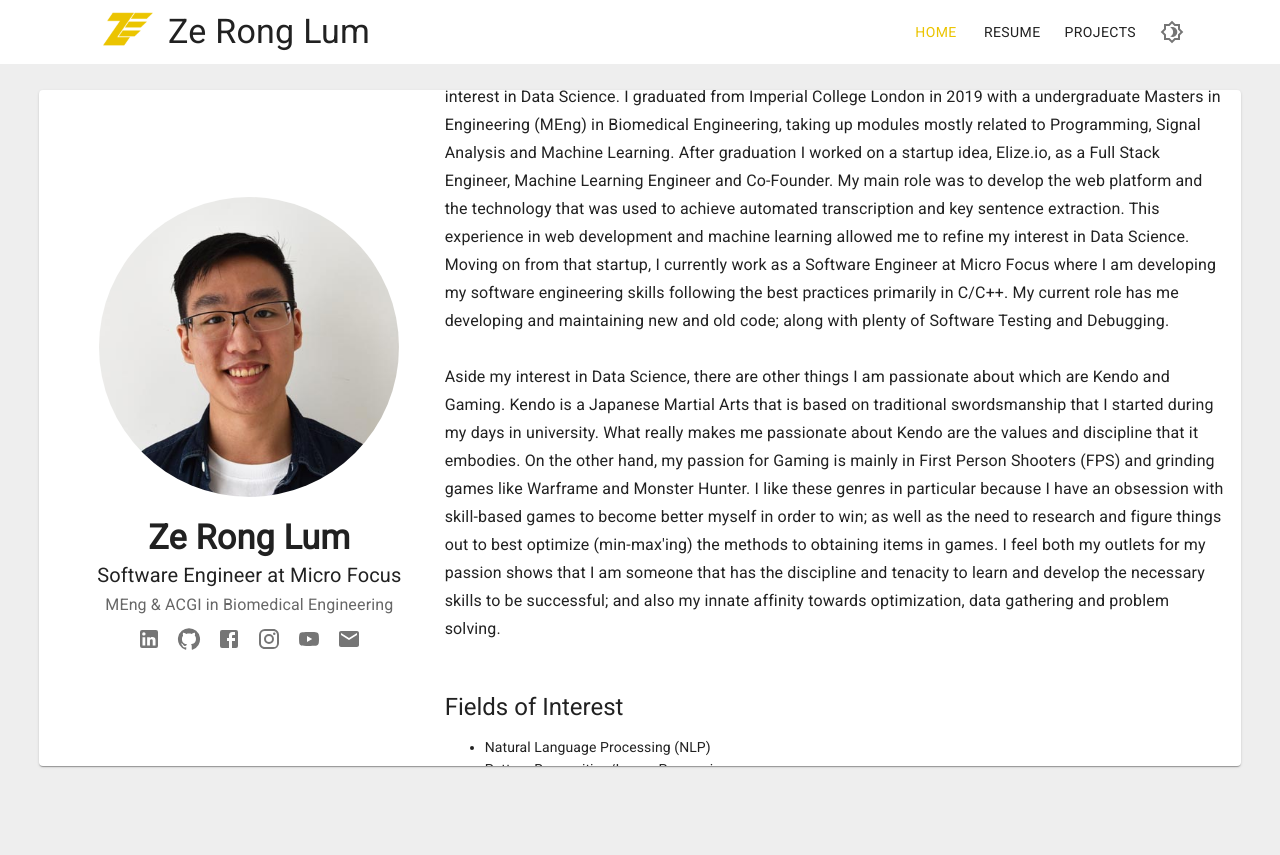
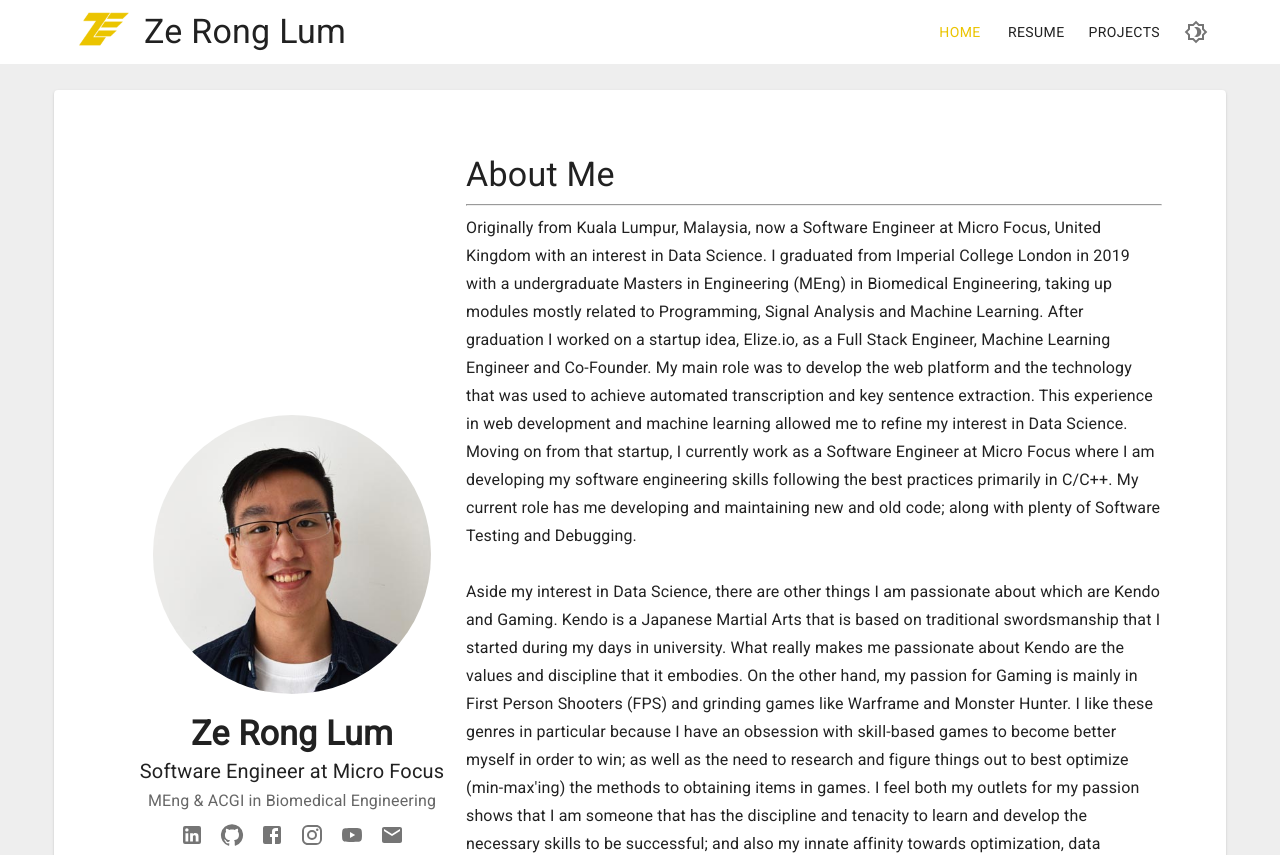
Before and after one commit to zl8115/portfolio, a React (Create React App) app: page / in a window 1280 px wide. Shown: the top 855 px of the page. Before the commit the page ends 800 px from the top, so only its background shows below. Built offline with nearby package versions, Linux system fonts and the light colour scheme.

Commit message:
Stop using mui/styles

```diff
--- a/src/components/NavBar/MobileDrawer.js
+++ b/src/components/NavBar/MobileDrawer.js
@@ -4,7 +4,6 @@ import { NavLink as RouterNavLink } from 'react-router-dom';
 import { HashLink } from 'react-router-hash-link';
 
 // Material-UI Imports
-import { makeStyles } from '@mui/styles';
 import Drawer from '@mui/material/Drawer';
 import IconButton from '@mui/material/IconButton';
 import Link from '@mui/material/Link';
@@ -25,16 +24,8 @@ import MenuIcon from '@mui/icons-material/Menu';
 // Context Import
 import { ThemeContext } from '../../context/Theme';
 
-// Component Styling
-const useStyles = makeStyles((theme) => ({
-  drawerPaper: {
-    width: '300px',
-  }
-}));
-
 // MAIN Function
 export default function MobileDrawer(props){
-  const classes = useStyles();
   const {navigationKeyPairs} = props;
 
   const { isDarkTheme, setIsDarkTheme } = useContext(ThemeContext); // Load Theme Context
@@ -75,8 +66,10 @@ export default function MobileDrawer(props){
         onClose={handleDrawerClose}
         anchorOrigin={{ vertical: 'bottom', horizontal: 'right' }}
         transformOrigin={{ vertical: 'bottom', horizontal: 'right' }}
-        classes={{
-          paper: classes.drawerPaper,
+        PaperProps={{
+          sx: {
+            width: '300px',
+          }
         }}
       >
         <List>
--- a/src/components/NavBar/Navbar.js
+++ b/src/components/NavBar/Navbar.js
@@ -7,7 +7,6 @@ import DesktopButtons from './DesktopButtons';
 import MobileDrawer from './MobileDrawer';
 
 // Material-UI Imports
-import { makeStyles } from '@mui/styles';
 import AppBar from '@mui/material/AppBar';
 import Container from '@mui/material/Container';
 import Grid from '@mui/material/Grid';
@@ -20,25 +19,6 @@ import useScrollTrigger from '@mui/material/useScrollTrigger';
 // Image Asset Import
 import { ZeLogo } from '../../assets/images';
 
-// Component Styling
-const useStyles = makeStyles((theme) => ({
-  appBar:{
-    alignItems: 'center',
-  },
-  toolbarButtons:{
-    marginLeft: 'auto',
-  },
-  toolbarZeroPadding:{
-    padding: '0',
-  },
-  logo:{
-    maxHeight: "50px",
-    margin: '0px 15px'
-  },
-  activeColor:{
-    color: "#ff5851"
-  }
-}));
 
 // MAIN Function
 export default function Navbar(props) {
@@ -46,7 +26,6 @@ export default function Navbar(props) {
     disableHysteresis: true,
     threshold: 0
   });
-  const classes = useStyles();
 
   // Navigation Link Name and Route Key Pairs
   const navigationKeyPairs = [
@@ -58,13 +37,13 @@ export default function Navbar(props) {
   return (
     <AppBar color="inherit" elevation={trigger ? 4 : 0}>
       <Container maxWidth="lg">
-      <Toolbar className={classes.toolbarZeroPadding}>
+      <Toolbar style={{padding: '0'}}>
         <Link component={RouterLink} to="/" color="textPrimary">
-          <img src={ZeLogo} alt="logo" className={classes.logo} />
+          <img src={ZeLogo} alt="logo" style={{maxHeight: "50px", margin: '0px 15px'}} />
         </Link>
 
         <Link component={RouterLink} to="/" color="textPrimary" underline={'none'}>
-          <Typography variant="h4" className={classes.appBar}>
+          <Typography variant="h4" style={{alignItems: 'center'}}>
             Ze Rong Lum
           </Typography>
         </Link>
@@ -72,7 +51,7 @@ export default function Navbar(props) {
 
 
         {/* Force Toolbar Options to the Right of Screen */}
-        <div className={classes.toolbarButtons}>
+        <div style={{marginLeft: 'auto'}}>
           {/* Desktop Version of Navbar */}
           <Hidden smDown>
             <Grid container justify="center" alignItems="center" spacing={1}>
--- a/src/pages/Home.js
+++ b/src/pages/Home.js
@@ -6,7 +6,6 @@ import { Helmet } from 'react-helmet-async';
 import Card from "@mui/material/Card";
 import Typography from "@mui/material/Typography";
 import Grid from '@mui/material/Grid';
-import { withStyles } from "@mui/styles";
 
 // Asset Imports
 import { profilePic } from "../assets/images/"
@@ -15,32 +14,22 @@ import { profilePic } from "../assets/images/"
 import MeLinks from "../components/MeLinks";
 
 // Component Styling
-const styles = theme => ({
-  headerCard: {
+const HeaderCard = (props) => (
+  <Card sx={{
     height: 'calc(100vh - 124px)',
     margin:"30px",
     padding: "5vw",
     textAlign: "center",
     minHeight: '380px',
     position: 'relative',
-    [theme.breakpoints.down('lg')]:{
-      height: 'auto'
-    },
-  },
-
-  profilePicture: {
-    borderRadius: '50%',
-    width:'80%',
-    maxWidth: '300px',
-    marginTop: '0',
-    margin: '1vw',
-  }
-})
+    height: {lg: 'auto'},
+  }}>
+    {props.children}
+  </Card>
+)
 
 // MAIN Function
-function Home(props){
-  const { classes } = props;
-
+export default function Home(){
   return(
     <React.Fragment>
       <Helmet>
@@ -51,11 +40,18 @@ function Home(props){
         />
       </Helmet>
 
-      <Card className={classes.headerCard}>
+      <HeaderCard>
         <Grid container alignContent="center" alignItems="center" justify="center" style={{height:"100%", width:'100%'}} >
 
           <Grid item xs={12} lg={4}>
-            <img src={profilePic} className={classes.profilePicture} alt="Ze Rong Lum's Headshot"/>
+            <img src={profilePic} style={{
+                borderRadius: '50%',
+                width:'80%',
+                maxWidth: '300px',
+                marginTop: '0',
+                margin: '1vw',
+              }}
+              alt="Ze Rong Lum's Headshot"/>
             <Typography variant="h4">
               <strong>Ze Rong Lum</strong>
             </Typography>
@@ -104,10 +100,7 @@ function Home(props){
           </Grid>
 
         </Grid>
-      </Card>
+      </HeaderCard>
     </React.Fragment>
   )
 }
-
-// Default Export with Component Styling Applied
-export default withStyles(styles)(Home)
```
